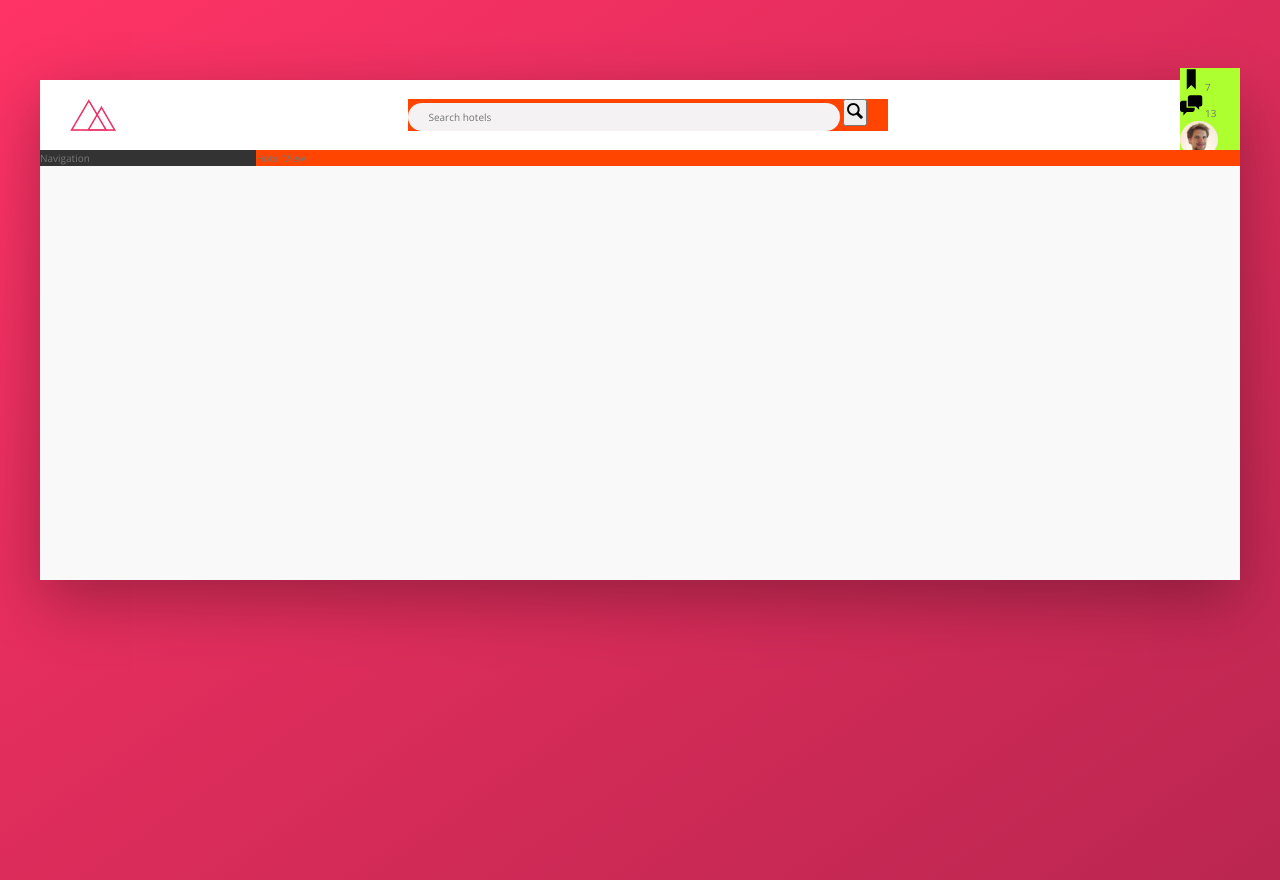
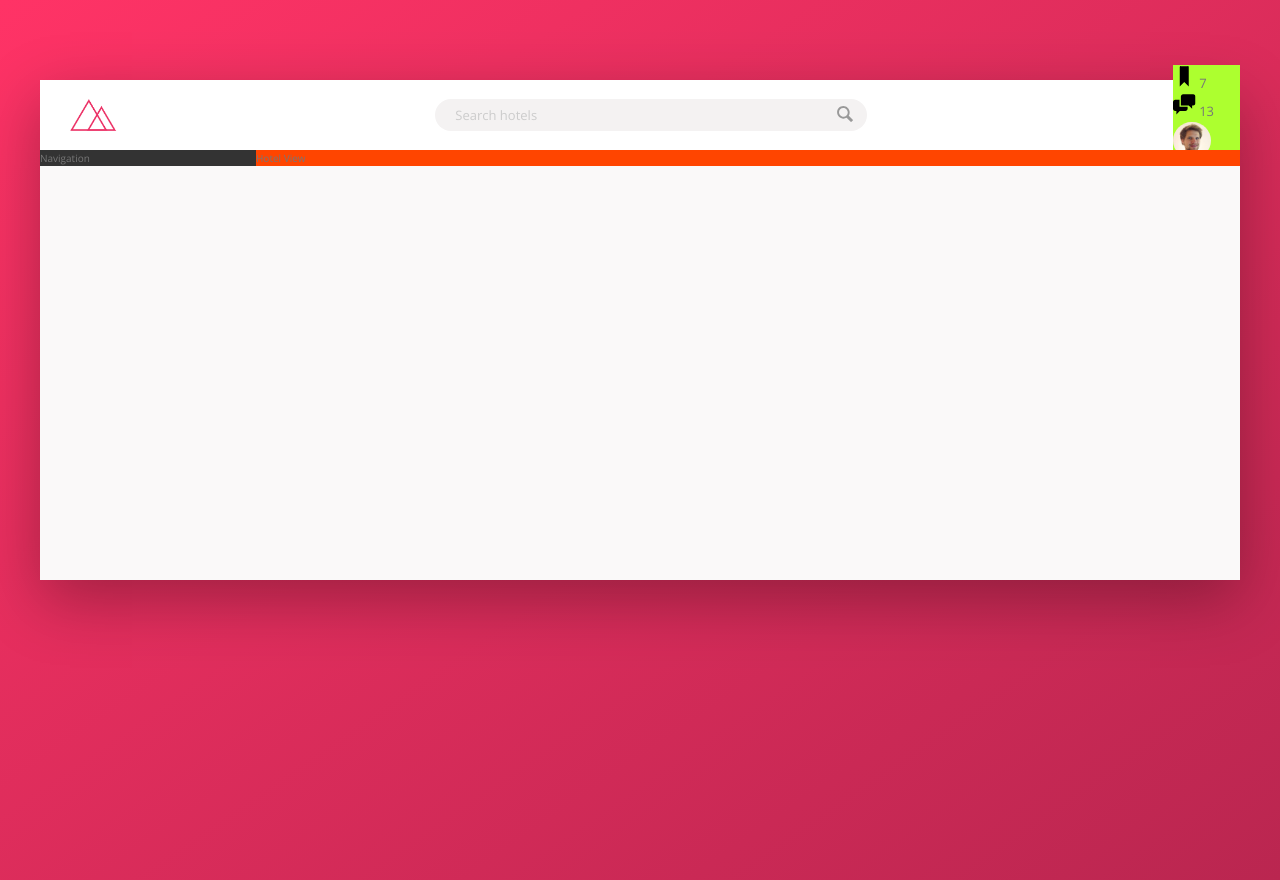
Before and after one commit to GiaEdgington/treilo-pro, a website: page index.html in a window 1280 px wide. Drawn offline with nearby package versions, Linux system fonts and the light colour scheme.

Commit message:
Style search flex elements

```diff
--- a/sass/_components.scss
+++ b/sass/_components.scss
@@ -9,9 +9,13 @@
 //SEARCH
 
 .search {
-    background-color: orangered;
     //use flex property for flex item
     flex: 0 0 40%;
+
+    //nested flexbox
+    display: flex;
+    align-items: center;
+    justify-content: center;
 
      &__input {
         font-family: inherit;
@@ -23,24 +27,44 @@
         border-radius: 100px;
         width: 90%;
         transition: all .2s;
+        margin-right: -3.25rem;
 
         &:focus {
           outline: none;
           width: 100%;
           background-color: var(--color-grey-light-3);
         }
+
+        &::-webkit-input-placeholder {
+            font-weight: 100;
+            color: var(--color-grey-light-4);
+        }
     }
 
-/*     &__button {
+    &__input:focus + &__button {
+        background-color: var(--color-grey-light-3);
+    }
 
-    }  */
+    &__button {
+        border: none;
+        background-color: var(--color-grey-light-2);
+
+        &:focus {
+            outline: none;
+        }
+
+        &:active {
+            transform: translateY(2px);
+        }
+    }
 
     &__icon {
         height: 2rem;
         width: 2rem;
+        //change svg color with fill
+        fill: var(--color-grey-dark-3);
     }
 }
-
 
 /////////////////////////////////////////////////
 //USER NAV
--- a/sass/_layout.scss
+++ b/sass/_layout.scss
@@ -8,6 +8,7 @@
 }
 
 .header {
+    font-size: 1.3rem;
     height: 7rem;
     background-color: #fff;
     border-bottom: var(--color-grey-light-2);
@@ -22,7 +23,6 @@
     display: flex;
 }
 
-
 .sidebar {
     background-color: var(--color-grey-dark-1);
     // set width: growth shrink width
```
Also changed, not shown: css/style.css.
